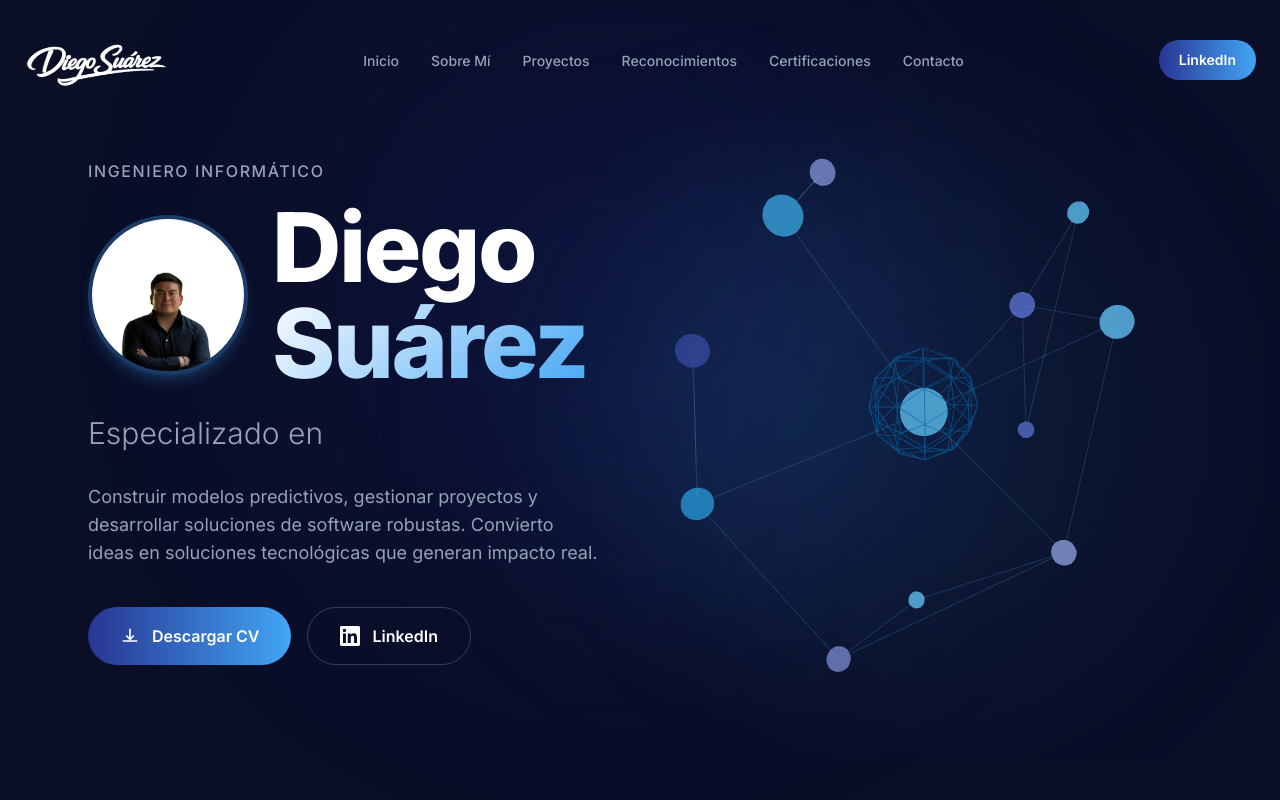
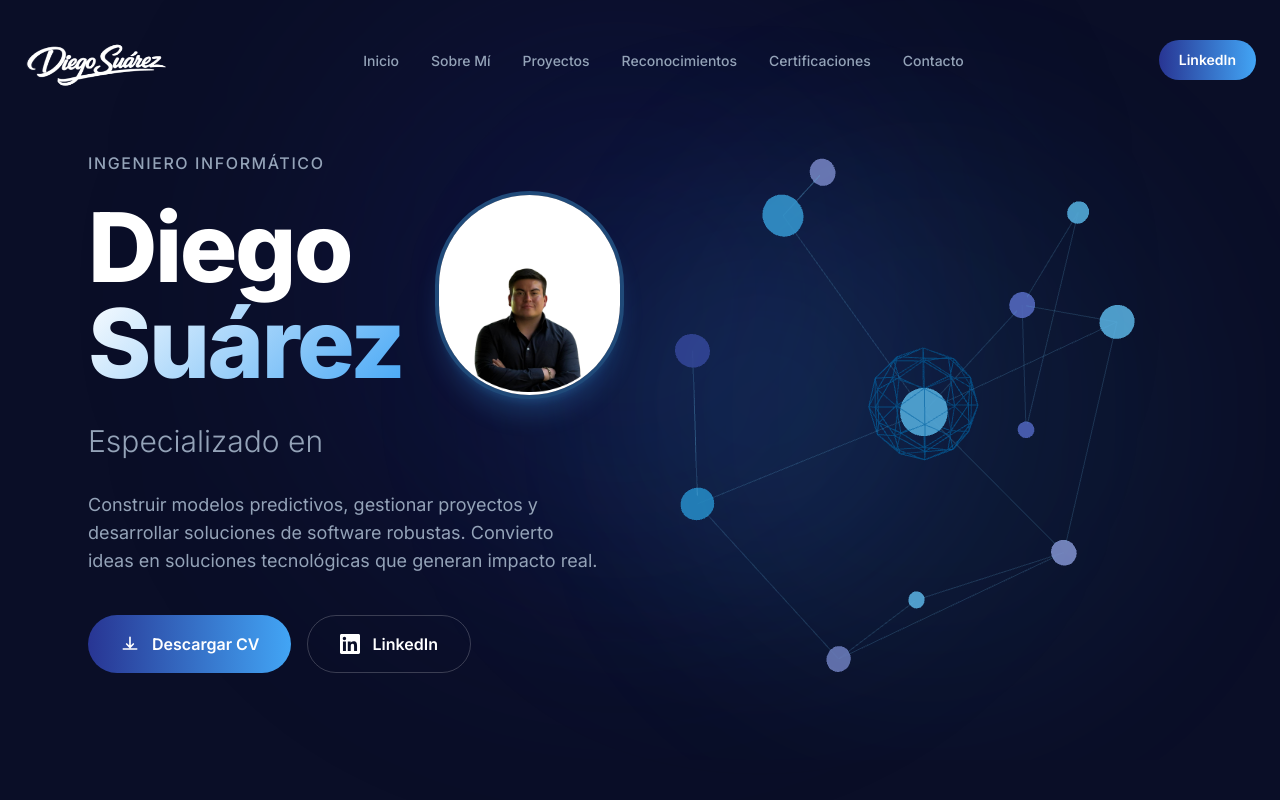
Before and after one commit to Diegosuar/PortafolioFinal, a React (Vite) app: page / in a window 1280 px wide. Shown: the top 800 px of the page. Built offline with nearby package versions, Linux system fonts and the light colour scheme.

Commit message:
feat: add Hero section component displaying personal information, animated roles, and a 3D network visualization.

```diff
--- a/src/components/Hero.jsx
+++ b/src/components/Hero.jsx
@@ -63,17 +63,17 @@ export default function Hero() {
                         Ingeniero Informático
                     </motion.p>
 
-                    <div className="flex items-center gap-6 mb-6">
-                        <img
-                            src="/DiegoFoto.png"
-                            alt="Diego Suárez"
-                            className="w-24 h-24 sm:w-32 sm:h-32 lg:w-40 lg:h-40 rounded-full object-cover border-4 border-accent/30 shadow-lg shadow-accent/20"
-                        />
-                        <h1 className="text-5xl sm:text-6xl lg:text-7xl xl:text-8xl font-extrabold leading-tight tracking-tight">
+                    <div className="flex flex-col sm:flex-row items-center sm:items-center gap-8 mb-6">
+                        <h1 className="text-5xl sm:text-6xl lg:text-7xl xl:text-8xl font-extrabold leading-tight tracking-tight text-center sm:text-left">
                             Diego
                             <br />
                             <span className="gradient-text">Suárez</span>
                         </h1>
+                        <img
+                            src="/DiegoFoto.png"
+                            alt="Diego Suárez"
+                            className="bg-[#0a0e27] w-36 h-36 sm:w-44 sm:h-44 lg:w-52 lg:h-52 rounded-full object-cover border-4 border-accent/40 shadow-xl shadow-accent/20"
+                        />
                     </div>
 
                     <div className="text-xl sm:text-2xl lg:text-3xl font-light text-muted mb-8">
```
